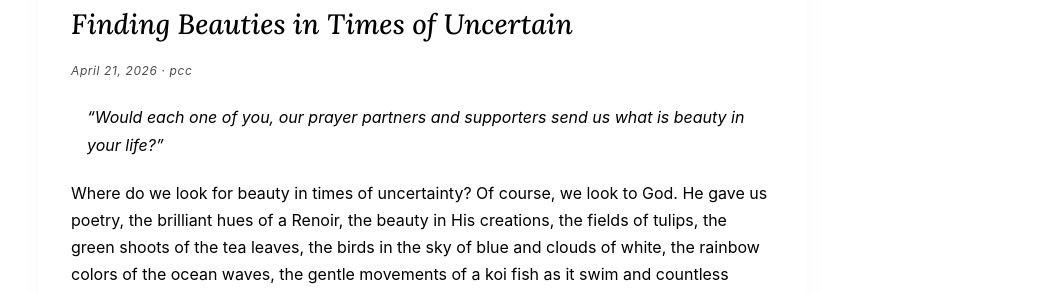
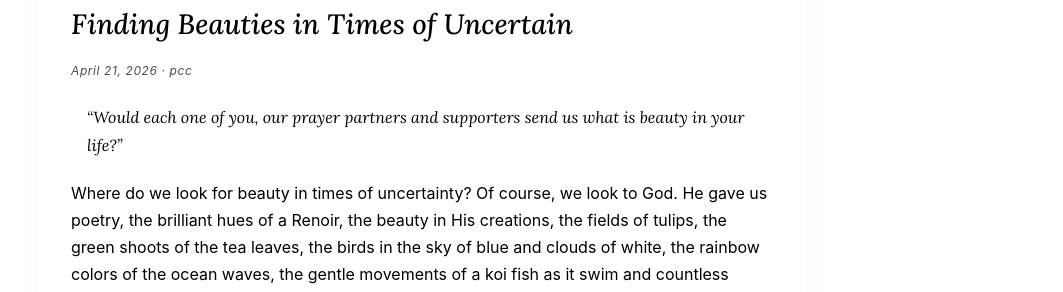
Before and after one commit to yong-lim/4lims, a Jekyll site: the page built from _posts/2026-04-21-finding-beauty.md, in a window 1280 px wide. Shown: the part 152-444 px from the top of the page, without its empty margins (217-1280 px from the left). Built offline with Jekyll 4.4.1, drawn with Linux system fonts in a browser that asks for light colours; some web fonts are replaced.

Commit message:
Use Lora font for quoting the Bible verses

```diff
--- a/_sass/_theme.scss
+++ b/_sass/_theme.scss
@@ -148,6 +148,10 @@ hr {
   margin: 2rem 0;
   border: none;
   border-bottom: 0.125rem solid var(--hr-color);
+}
+
+em {
+  font-family: "Lora", serif;
 }
 
 blockquote {
```
